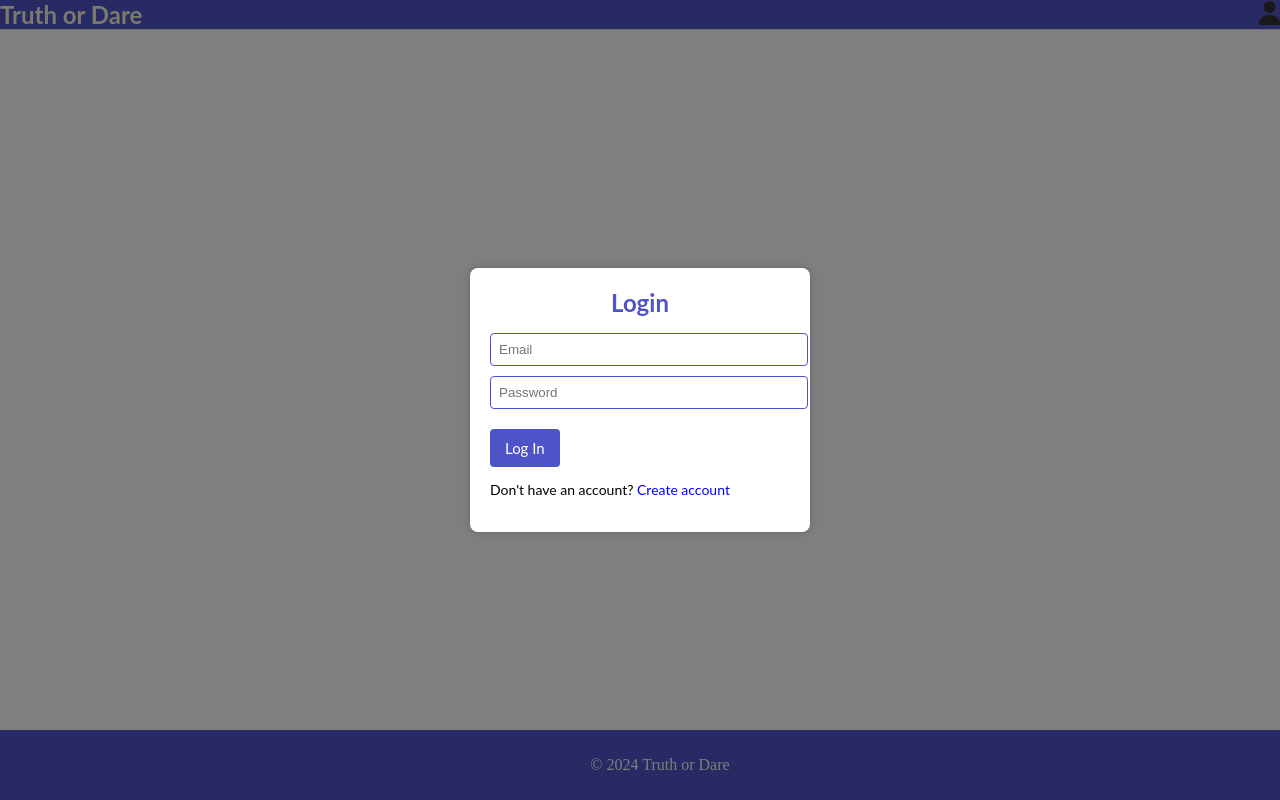
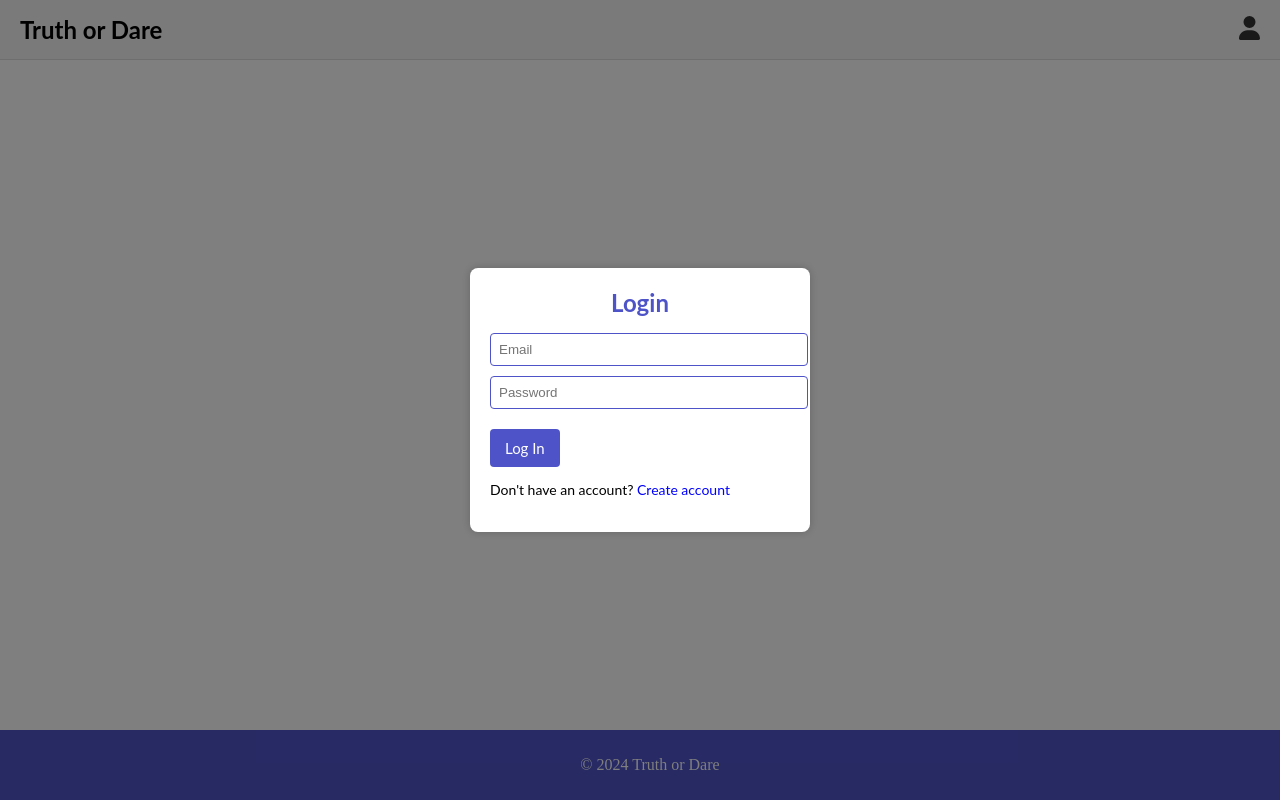
Before and after one commit to maritimezra/Truth-or-Dare, a React (Vite) app in the folder frontend/: page / in a window 1280 px wide. Built offline with nearby package versions, Linux system fonts and the light colour scheme; no server answers.

Commit message:
merge conflict resolution

```diff
--- a/frontend/src/components/Footer.css
+++ b/frontend/src/components/Footer.css
@@ -6,9 +6,5 @@
     position: fixed;
     width: 100%;
     bottom: 0;
-<<<<<<< HEAD
     left: -10px;
-=======
-    font-family: 'Lato', sans-serif;
->>>>>>> 1e6b2b51cc6a3acad5d7f08b0f9246d0bf435e56
   }
--- a/frontend/src/components/Header.css
+++ b/frontend/src/components/Header.css
@@ -2,7 +2,6 @@
   display: flex;
   justify-content: space-between;
   align-items: center;
-<<<<<<< HEAD
   padding: 15px 20px;
   background-color: #f5f5f5;
   border-bottom: 1px solid #ddd;
@@ -11,16 +10,12 @@
   left: 0;
   right: 0;
   z-index: 1000;
-=======
-  padding: 10px 20px;
-  background-color: #4e54c8;
->>>>>>> 1e6b2b51cc6a3acad5d7f08b0f9246d0bf435e56
 }
 
 .header h1 {
   margin: 0;
   font-size: 24px;
-  color: beige;
+  color: black;
   font-family: 'Lato', sans-serif;
 }
 
@@ -36,5 +31,5 @@
 }
 
 .profile-icon:hover {
-  color: beige;
+  color: blue;
 }
```
